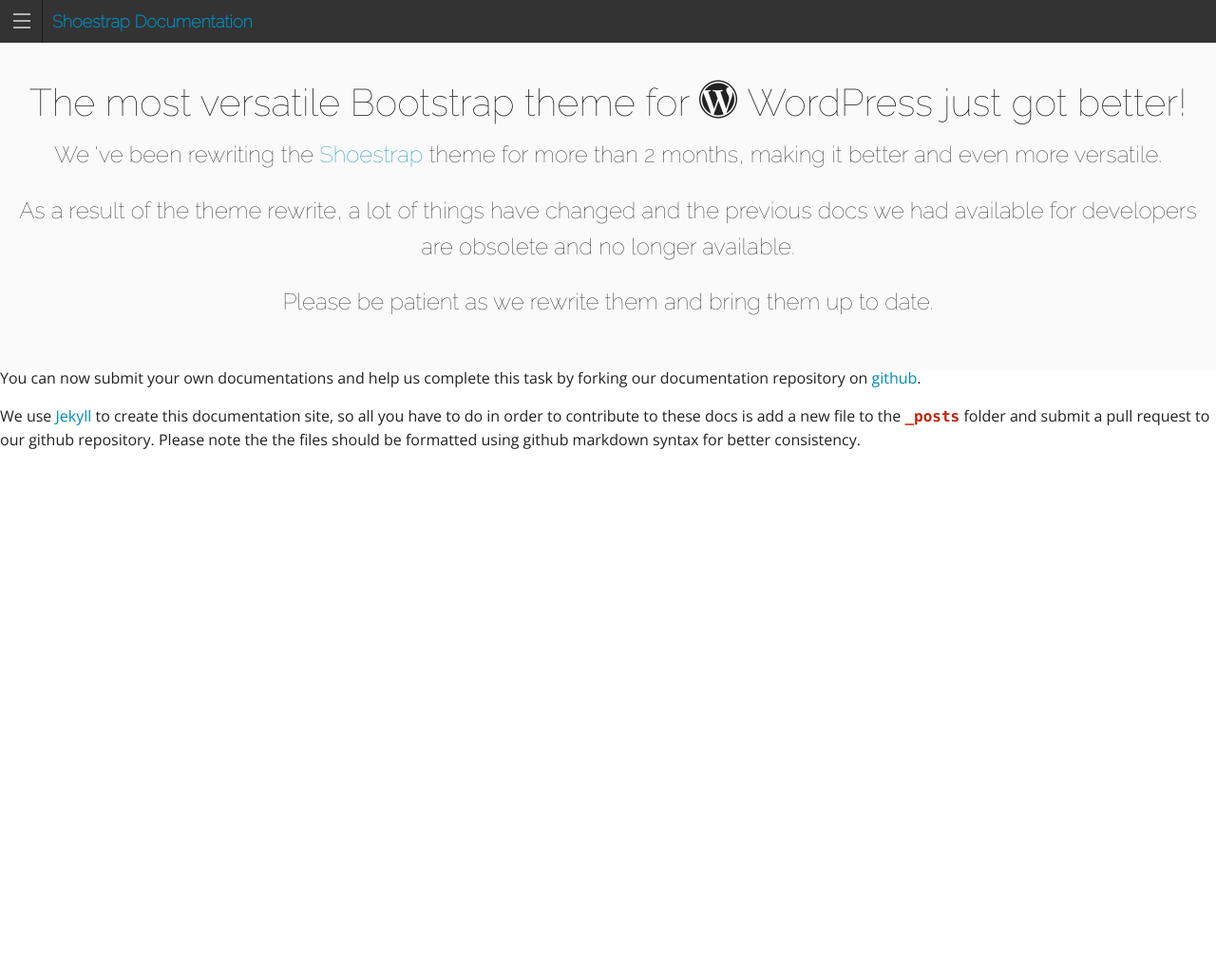
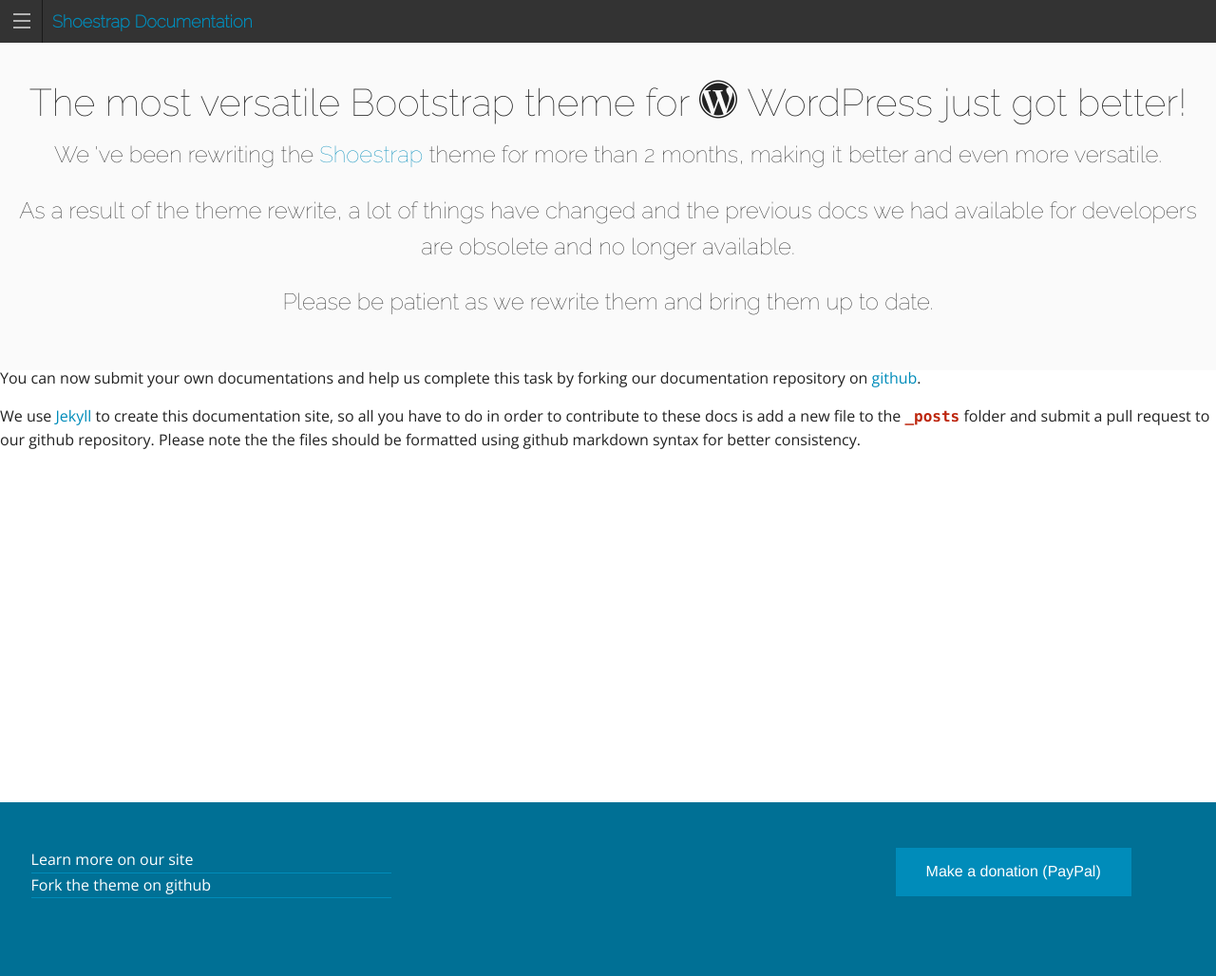
Before and after one commit to codemonkey-jack/shoestrap-documentation, a Jekyll site: the page built from index.html, in a window 1280 px wide. Shown: the whole page at 95% size. Built offline with Jekyll 4.4.1, drawn with Linux system fonts in a browser that asks for light colours; nearby versions of some CDN libraries; some web fonts are replaced; Markdown is read by kramdown in place of the engine named in the settings; before the commit the page ends 900 px from its top, so only the background shows below that.

Commit message:
added footer

```diff
--- /dev/null
+++ b/_includes/footer.html
@@ -0,0 +1,18 @@
+<div class="site-footer">
+	<div class="row">
+		<div class="medium-4 columns">
+			<ul>
+				<li><a href="http://shoestrap.org">Learn more on our site</a></li>
+				<li><a href="https://github.com/shoestrap/shoestrap-3/tree/development">Fork the theme on github</a></li>
+			</ul>
+		</div>
+		<div class="medium-4 columns"></div>
+		<div class="medium-4 columns">
+			<form style="text-align: center;" action="https://www.paypal.com/cgi-bin/webscr" method="post">
+				<input type="hidden" name="cmd" value="_s-xclick">
+				<input type="hidden" name="hosted_button_id" value="RVCDGLFHRXXQU">
+				<input type="submit" class="button" name="submit" alt="PayPal - The safer, easier way to pay online!" value="Make a donation (PayPal)">
+			</form>
+		</div>
+	</div>
+</div>
--- a/_layouts/default.html
+++ b/_layouts/default.html
@@ -63,6 +63,8 @@
 					{{ content }}
 				</section>
 
+				{% include footer.html %}
+
 				<a class="exit-off-canvas"></a>
 			</div>
 		</div>
```
Also changed, not shown: css/foundation.css.
